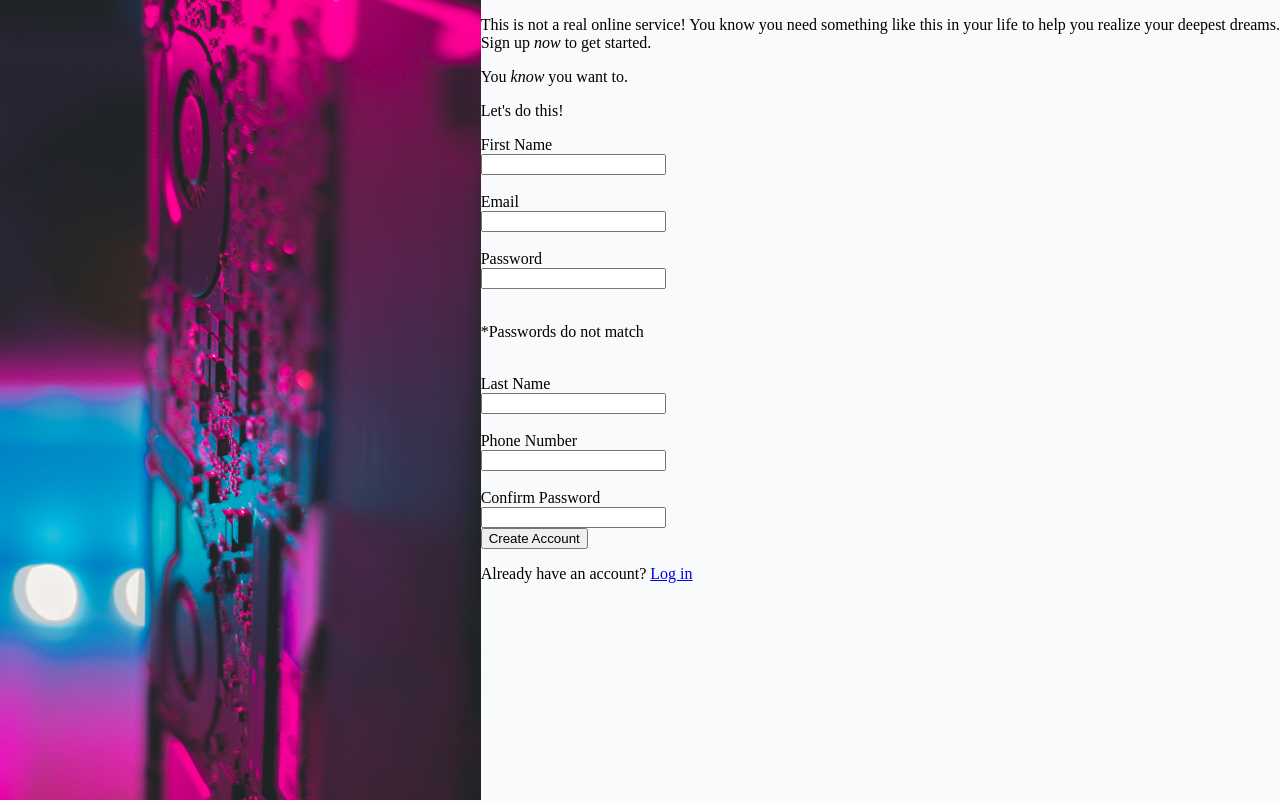
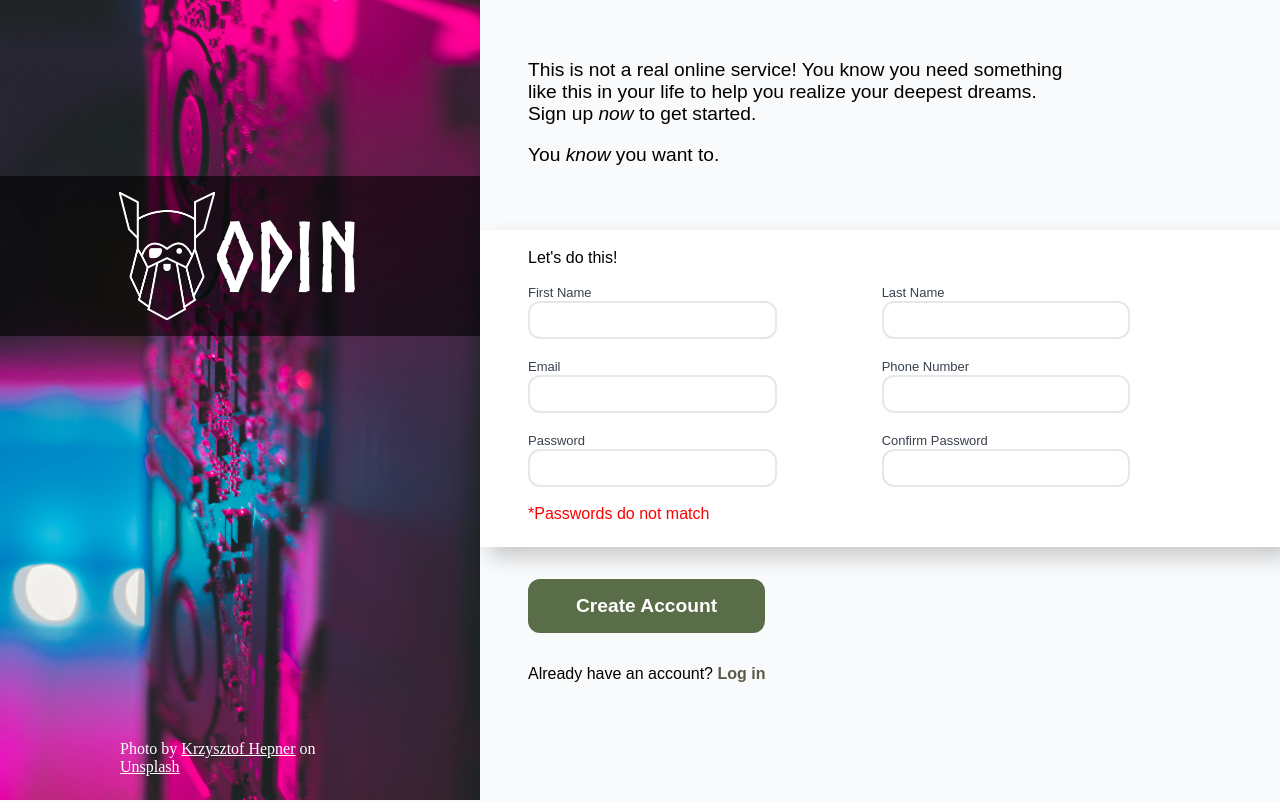
Before and after one commit to TrueReplica/TOP-Sign-Up-Form, a plain HTML site: page index.html in a window 1280 px wide. Shown: the top 801 px of the page. Drawn offline with Linux system fonts and the light colour scheme.

Commit message:
Styles and Script

```diff
--- a/script.js
+++ b/script.js
@@ -0,0 +1,31 @@
+let button = document.querySelector('button');
+let password = document.querySelector('#pwd');
+let confirmPassword = document.querySelector('#confirmPwd');
+let form = document.querySelector('form');
+let passwordsNotMatch = document.querySelector('#pwdNotMatch');
+
+password.addEventListener('change', function (event) {
+  if (password.value === confirmPassword.value) {
+    passwordsNotMatch.classList.add('hidden');
+  } else {
+    if (passwordsNotMatch.classList.contains('hidden')) {
+      passwordsNotMatch.classList.remove('hidden');
+    }
+  }
+});
+
+confirmPassword.addEventListener('change', function (event) {
+  if (password.value === confirmPassword.value) {
+    passwordsNotMatch.classList.add('hidden');
+  } else {
+    if (passwordsNotMatch.classList.contains('hidden')) {
+      passwordsNotMatch.classList.remove('hidden');
+    }
+  }
+});
+
+button.addEventListener('click', function (event) {
+  if (password.value === confirmPassword.value) {
+    form.submit();
+  }
+});
--- a/style.css
+++ b/style.css
@@ -1,3 +1,14 @@
+@font-face {
+  font-family: 'NorseBold';
+  src: url(fonts/Norse-Bold.otf);
+}
+
+:root {
+  padding: 0;
+  margin: 0;
+  overflow: hidden;
+}
+
 body {
   display: flex;
   height: 100vh;
@@ -16,3 +27,181 @@ body {
   width: 100%;
   height: 100%;
 }
+
+.content {
+  flex: 3 1 55%;
+  font-family: Arial, Helvetica, sans-serif;
+  /* font-weight: bold; */
+}
+
+.overlay {
+  width: 100%;
+  height: 20%;
+  background-color: black;
+  opacity: 60%;
+  position: absolute;
+  top: 22%;
+}
+
+.overlayText {
+  width: 100%;
+  height: 20%;
+  position: absolute;
+  top: 22%;
+  display: flex;
+  gap: 0;
+  align-items: center;
+  justify-content: center;
+}
+
+.overlayText > img {
+  width: auto;
+  height: 80%;
+}
+
+.overlayText > h1 {
+  font-family: 'NorseBold';
+  color: white;
+  font-size: 6rem;
+  font-weight: lighter;
+}
+
+#photoCredit {
+  position: absolute;
+  bottom: 1%;
+  left: 50%;
+  transform: translateX(-50%);
+  color: white;
+}
+
+#photoCredit > a {
+  color: white;
+}
+
+@media screen and (max-width: 800px) {
+  .overlayText > h1 {
+    font-size: 4rem;
+  }
+  .overlayText > img {
+    height: 60%;
+  }
+}
+
+@media screen and (max-width: 600px) {
+  .overlayText > h1 {
+    font-size: 3rem;
+  }
+  .overlayText > img {
+    height: 50%;
+  }
+}
+
+@media screen and (max-width: 450px) {
+  .overlayText > img {
+    height: 40%;
+  }
+}
+
+.password:invalid {
+  border: 2px solid red;
+  margin-bottom: 3px;
+}
+
+form {
+  padding-right: 30%;
+  display: flex;
+}
+
+.formElement {
+  display: inline-block;
+}
+
+.leftSide {
+  margin-left: 0;
+}
+
+.rightSide {
+  margin-left: 20%;
+}
+
+.quote,
+button,
+.marginText {
+  margin-left: 6%;
+}
+
+.quoteText {
+  margin-right: 25%;
+}
+
+input {
+  border: 2px solid #e5e7eb;
+  border-radius: 3px;
+}
+
+input:focus {
+  border: 2px solid #2563eb;
+  outline: none;
+}
+
+#pwdNotMatch {
+  color: red;
+  margin-top: 0;
+  display: inline;
+  font-weight: normal;
+}
+
+#pwdNotMatch.hidden {
+  display: none;
+}
+
+.quote {
+  padding-top: 5%;
+  font-size: larger;
+}
+
+.card {
+  margin: 8% 0 4% 0;
+  background-color: white;
+  padding: 3px 3px 3% 6%;
+  box-shadow: 10px 10px 20px 0px rgba(0, 0, 0, 0.2);
+}
+
+button {
+  margin-bottom: 2%;
+  background-color: #596d48;
+  border: none;
+  color: white;
+  border-radius: 0.75rem;
+  padding: 1rem 3rem;
+  font-size: larger;
+  font-weight: 600;
+}
+
+label.formElement {
+  font-weight: normal;
+  font-size: small;
+  color: #38414d;
+}
+
+#letsDoThis {
+  font-size: larger;
+  color: #38414d;
+}
+
+.content a {
+  text-decoration: none;
+  color: #595d48;
+  font-weight: bold;
+}
+
+.footer {
+  font-weight: normal;
+}
+
+input.formElement {
+  font-size: large;
+  font-weight: normal;
+  padding: 0.4rem;
+  border-radius: 0.75rem;
+}
```
